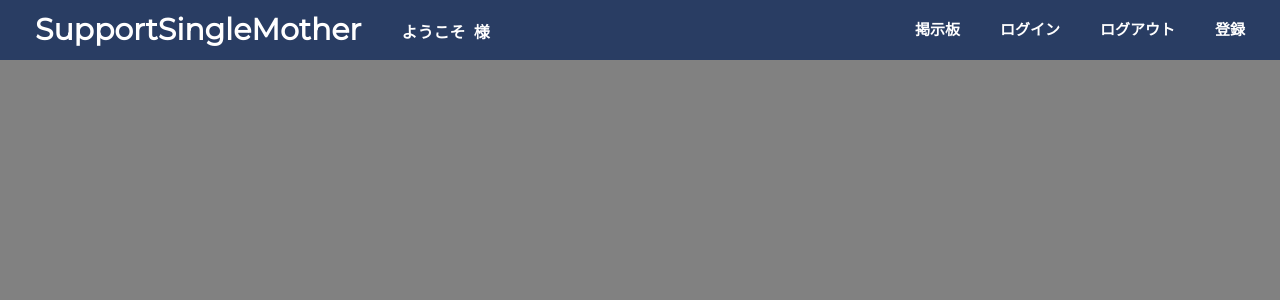
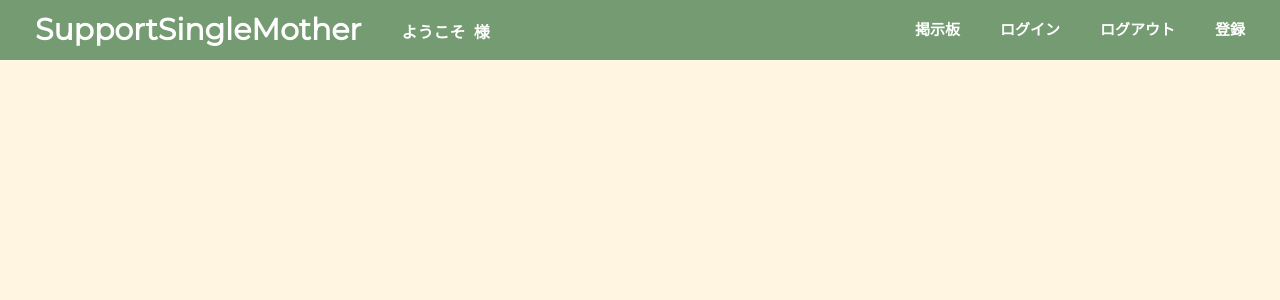
Before and after one commit to dyoshyy/hackathon_team_nature, a Flask app: template templates/layout.html in a window 1280 px wide. Shown: the top 300 px of the page. Run offline with Flask 2, Linux system fonts and the light colour scheme; the template is opened without the code that fills it, so the values that code supplies are empty.

Commit message:
cssを一部変更

```diff
--- a/static/css/style.css
+++ b/static/css/style.css
@@ -7,8 +7,8 @@
 body {
   margin: 0;
   font-family: Montserrat;
-  color: #ffffff;
-  background-color: rgb(129, 129, 129);
+  color: black;
+  background-color: #FFF5E1;
 }
 
 /* *********************************
@@ -18,7 +18,7 @@ header {
   height: 60px;
   width: 100%;
   padding: 0px 15px;
-  background-color: rgb(41, 61, 99);
+  background-color: #749B71;
   position: fixed;
   top: 0;
   z-index: 10;
```
Also changed, not shown: templates/index.html (+5 -3 lines), database.db.
